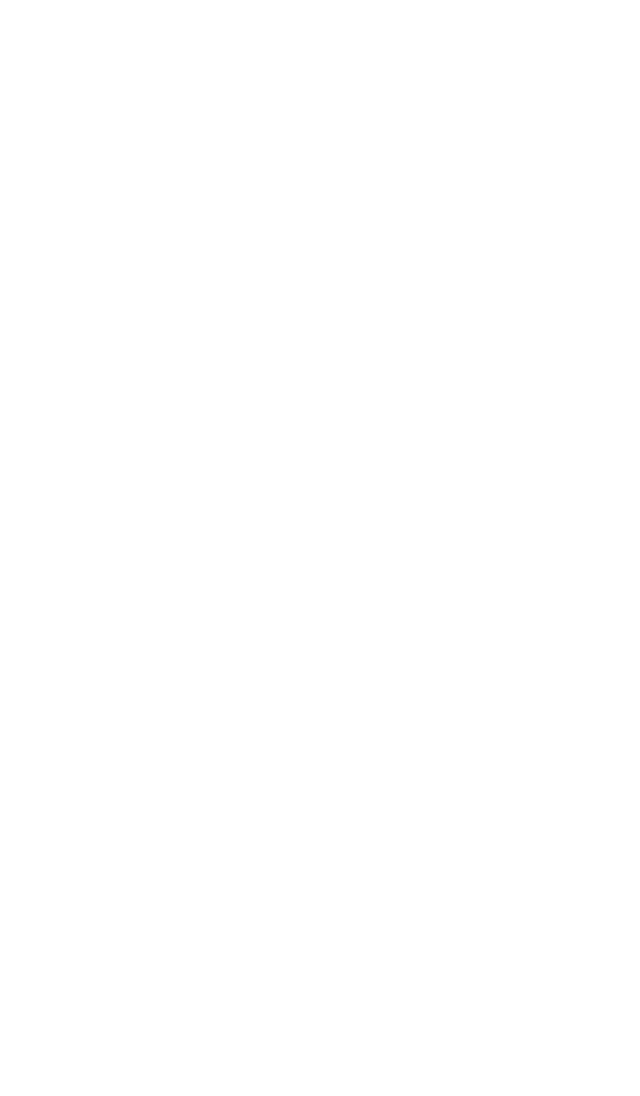
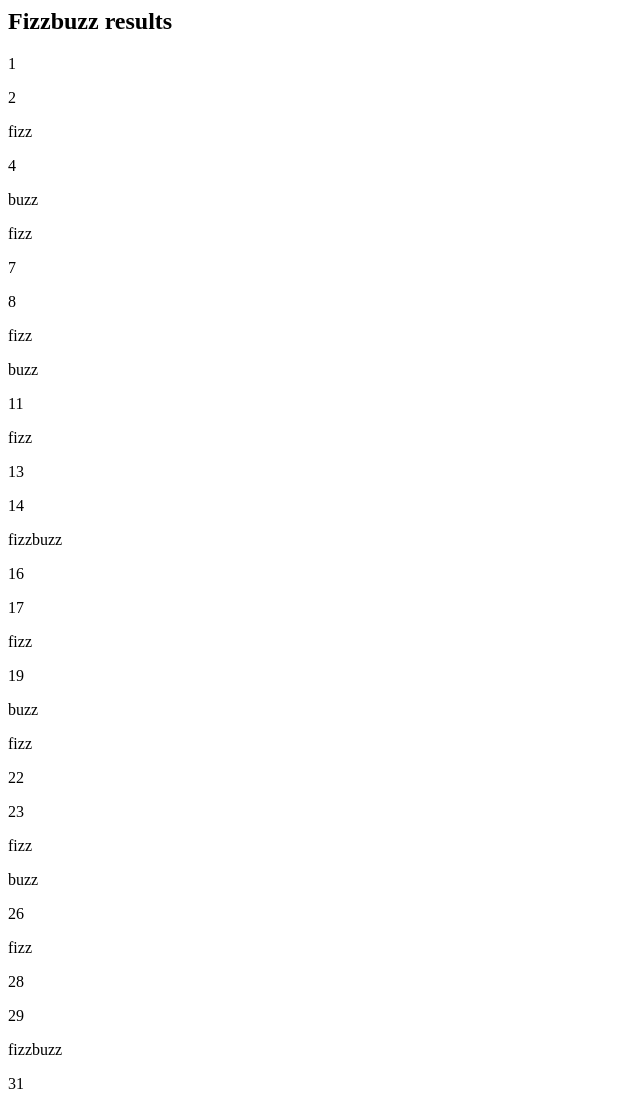
Before and after one commit to danj707/fizzbuzz, a plain HTML site: page index.html in a window 1280 px wide. Shown: the top 1096 px of the page, without its empty margins (0-640 px from the left). Before the commit the page ends 800 px from the top, so only its background shows below. Drawn offline with nearby package versions, Linux system fonts and the light colour scheme.

Commit message:
Final fizzbuzz

```diff
--- a/index.html
+++ b/index.html
@@ -5,8 +5,7 @@
 </head>
 
 <body>
-
-
+    <h2>Fizzbuzz results</h2>
     <script src="https://code.jquery.com/jquery.min.js"></script>
     <script src="js/app.js"></script>
 </body>
--- a/js/app.js
+++ b/js/app.js
@@ -1,6 +1,15 @@
 $(document).ready(function () {
 
-alert("fizzbuzz!");
 
-
+    for (i = 1; i <= 100; i++) {
+        if ((i % 3 == 0) && (i % 5 == 0)) {
+            $('body').append('<p>fizzbuzz</p>')
+        } else if (i % 3 == 0) {
+            $('body').append('<p>fizz</p>')
+        } else if (i % 5 == 0) {
+            $('body').append('<p>buzz</p>')
+        } else {
+            $('body').append('<p>' + i + '</p>')
+        }
+    }
 });
```
